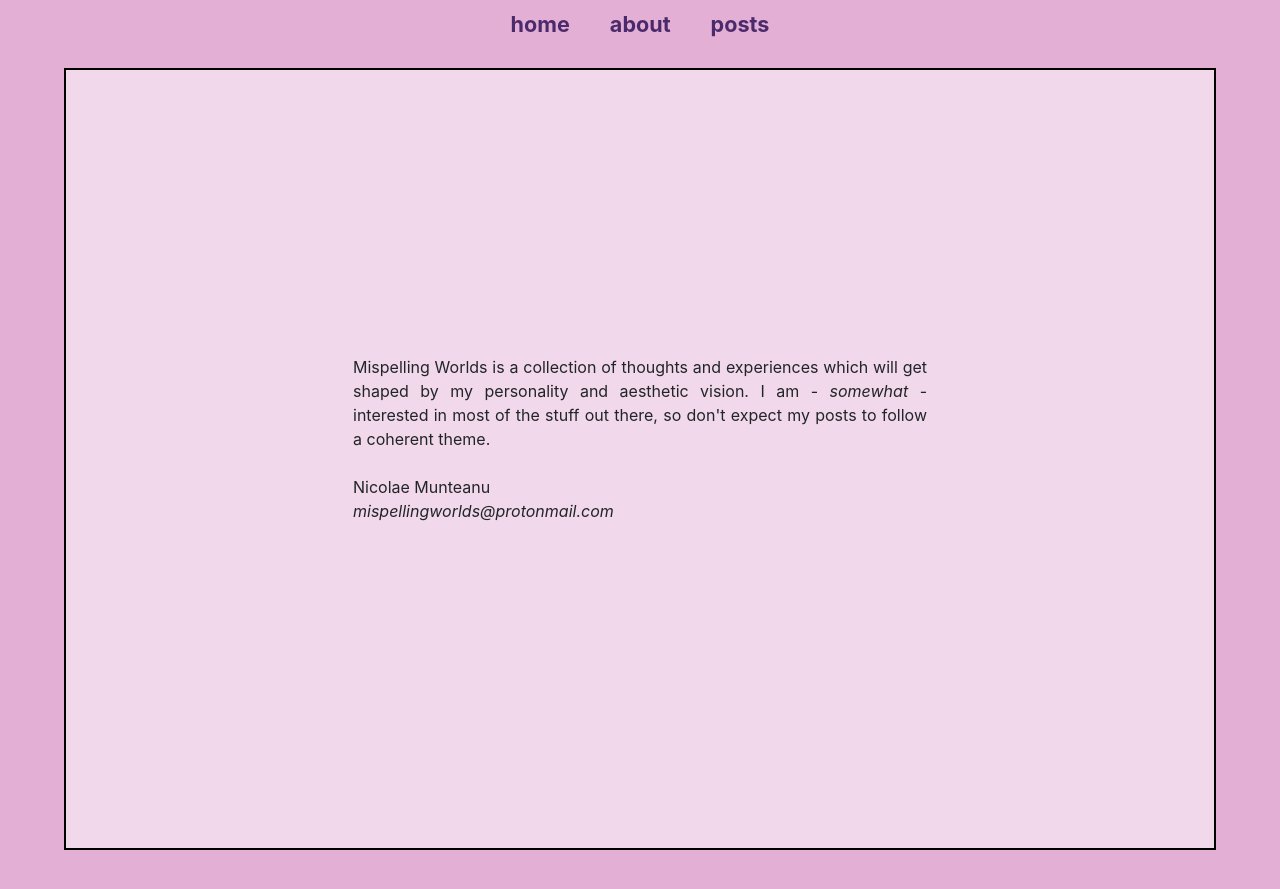
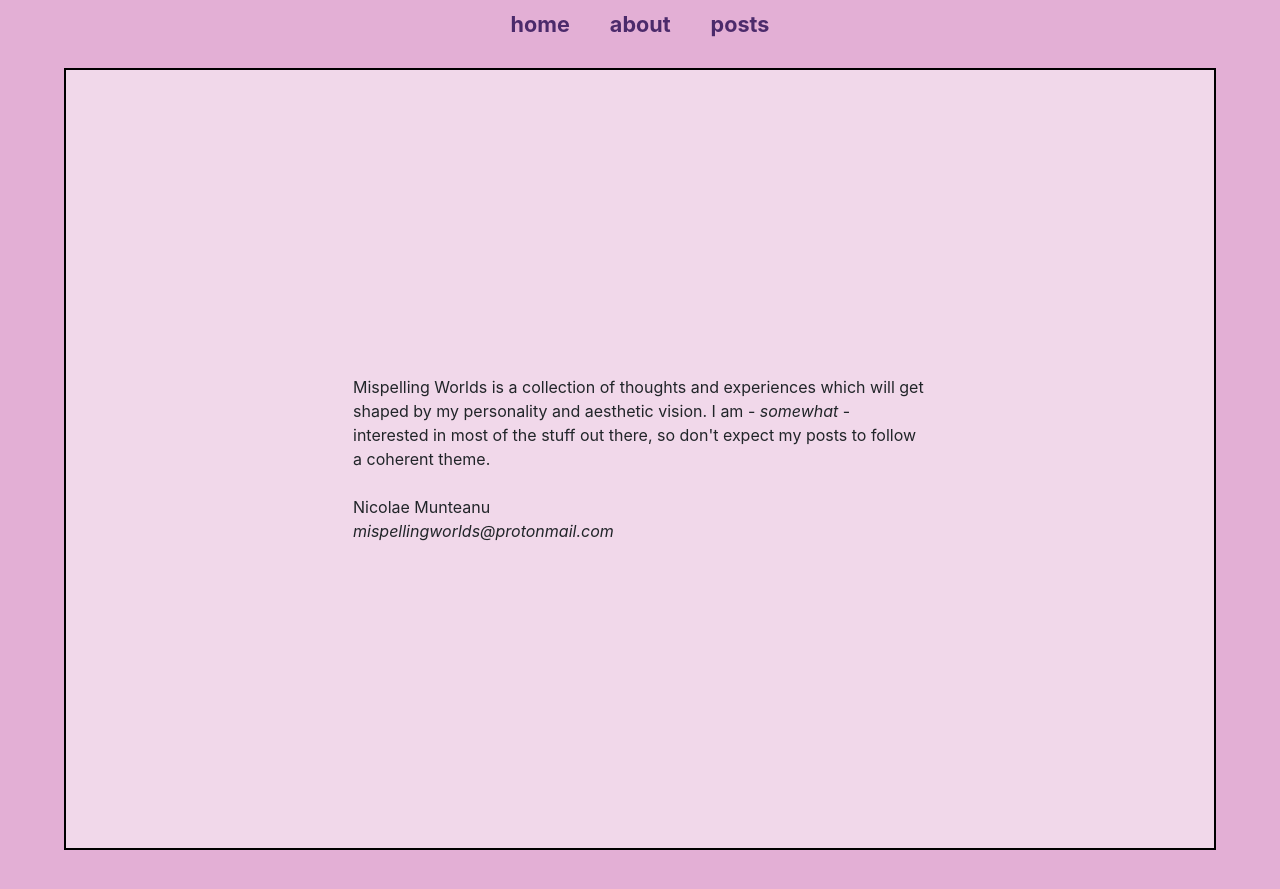
Before and after one commit to mispellingworlds/mispellingworlds.github.io, a Jekyll site: the page built from about.html, in a window 1280 px wide. Shown: the top 889 px of the page. Built offline with Jekyll 4.4.1, drawn with Linux system fonts in a browser that asks for light colours.

Commit message:
Update posts.html

```diff
--- a/_layouts/posts.html
+++ b/_layouts/posts.html
@@ -14,7 +14,7 @@
         <div class="flexx-r backdiv" style="flex-grow:2; width:90%">
             <div style="flex-grow:2;" class="text-width">
                 <br>
-                  <p style="text-align:justify;">{{ content }}</p>
+                {{ content }}
                 <br></br>
             </div>
         </div>
```
